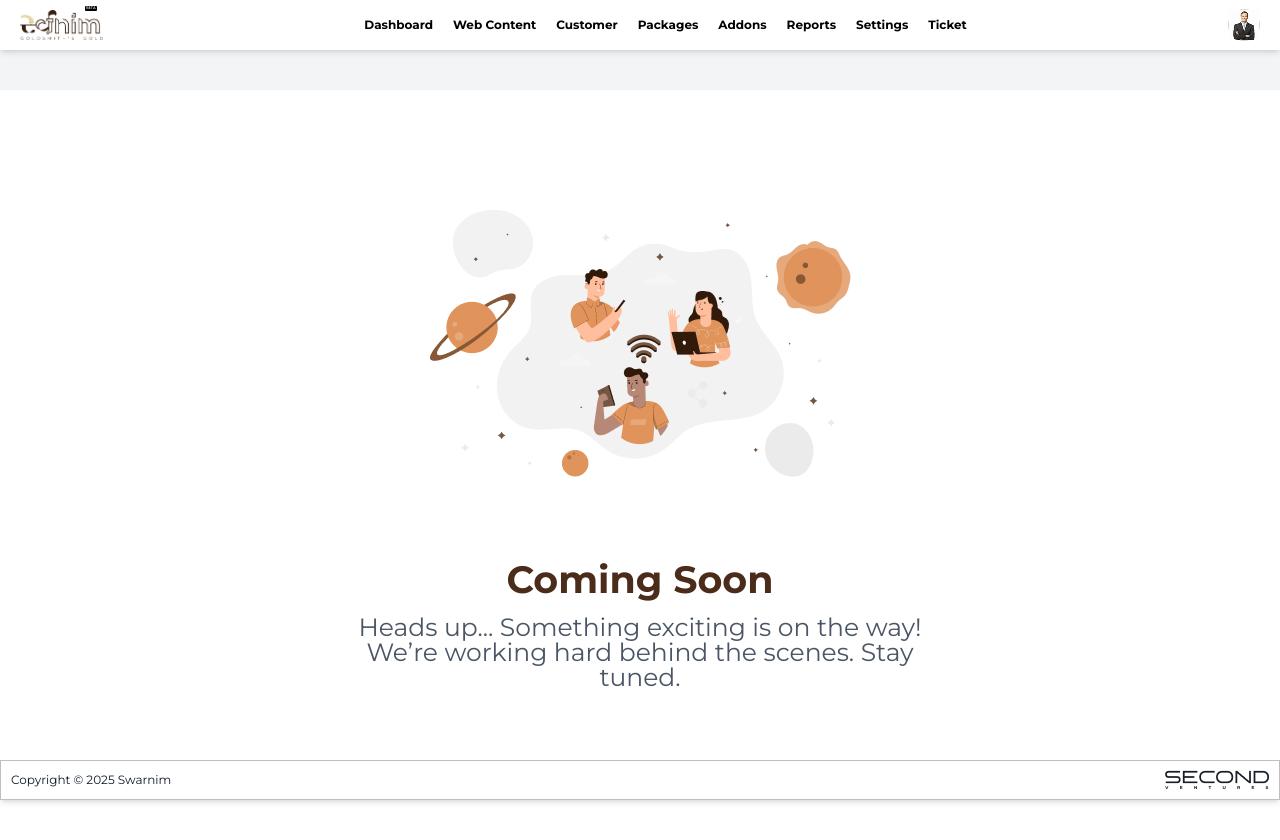
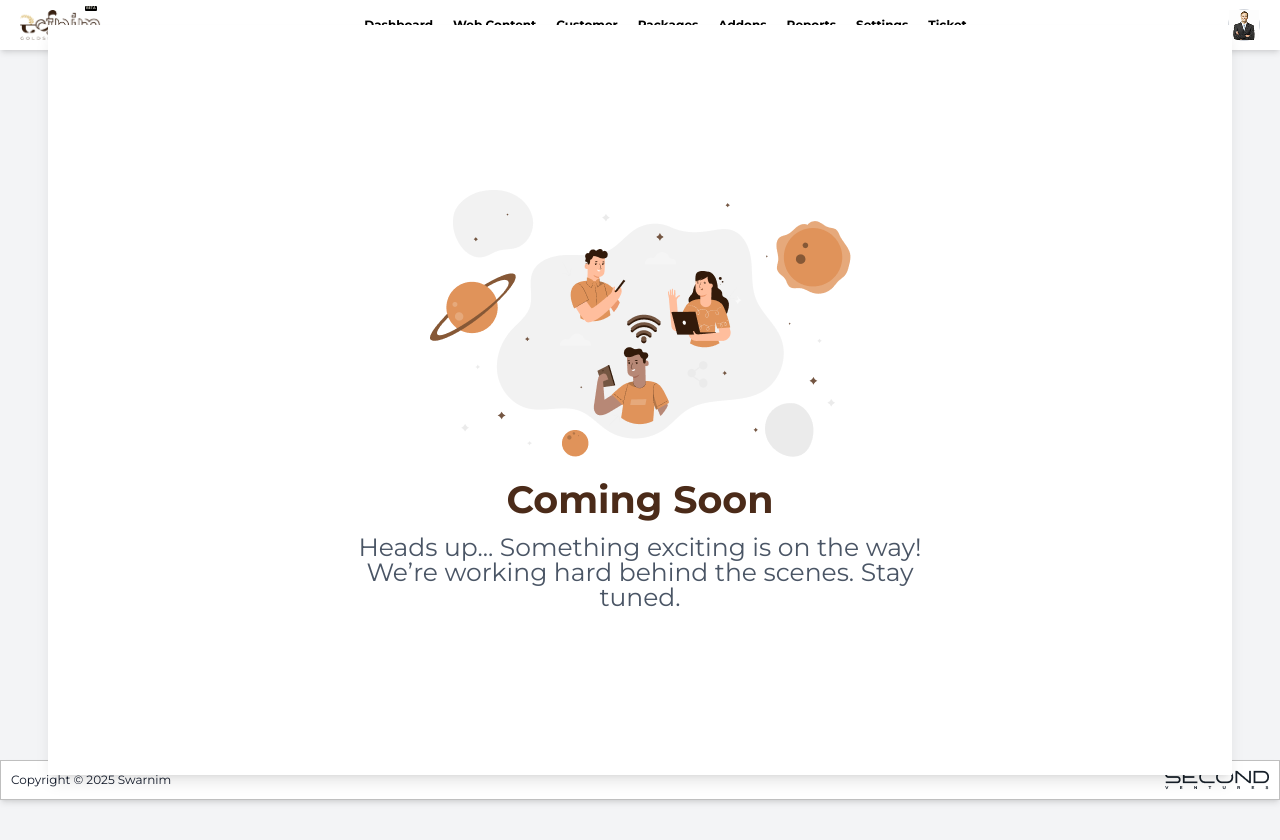
Before and after one commit to nishthakhalasi/Swarnim, a Next.js app: page /admin/dashboard in a window 1280 px wide. After the commit the page ends 800 px from the top, so only its background shows below. Built offline with nearby package versions, Linux system fonts and the light colour scheme.

Commit message:
first commit

```diff
--- a/src/app/admin/dashboard/page.tsx
+++ b/src/app/admin/dashboard/page.tsx
@@ -15,9 +15,9 @@ export default function DashboardPage() {
     <div className="flex flex-col min-h-screen bg-gray-100">
       <AdminNavbar />
 
-      <main className="mt-10 flex flex-col items-center justify-center text-center ">
-        <div className="bg-white border-none shadow-lg w-full max-w-[1840px] h-[750px] mx-4 sm:mx-6 md:mx-8 lg:mx-12 p-4 sm:p-6 md:p-8 flex flex-col items-center pt-12 sm:pt-16 md:pt-30">
-          <div className="relative w-full max-w-[421px] aspect-[421/267] mb-6 ">
+      <div className="fixed inset-0 flex items-center justify-center z-50">
+        <div className="bg-white border-none shadow-lg w-full max-w-[1840px] h-[750px] mx-4 sm:mx-6 md:mx-8 lg:mx-12 p-4 sm:p-6 md:p-8 flex flex-col items-center justify-center">
+          <div className="relative w-full max-w-[421px] aspect-[421/267] mb-6">
             <Image
               src="/comingsoon.png"
               alt="Illustration"
@@ -28,11 +28,12 @@ export default function DashboardPage() {
 
           {/* Heading */}
           <h1
-            className={`text-[38px] font-bold leading-[100%] text-center text-[#4b2b19] mb-4 pt-15 ${montserrat.className}`}
+            className={`text-[38px] font-bold leading-[100%] text-center text-[#4b2b19] mb-4 ${montserrat.className}`}
           >
             Coming Soon
           </h1>
 
+          {/* Description */}
           <p
             className={`${montserrat.className} text-gray-600 text-[25px] font-light leading-[100%] text-center max-w-xl`}
           >
@@ -40,7 +41,7 @@ export default function DashboardPage() {
             behind the scenes. Stay tuned.
           </p>
         </div>
-      </main>
+      </div>
     </div>
   );
 }
```
